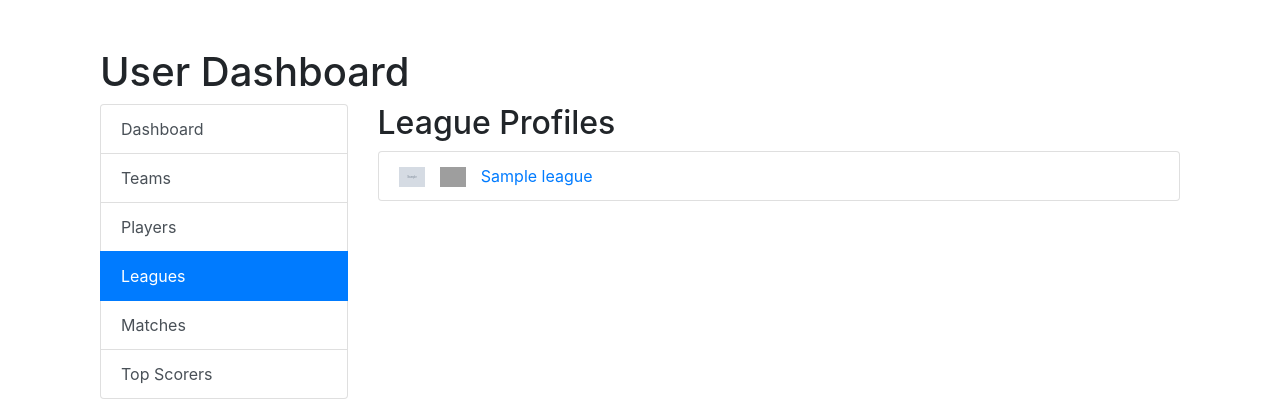
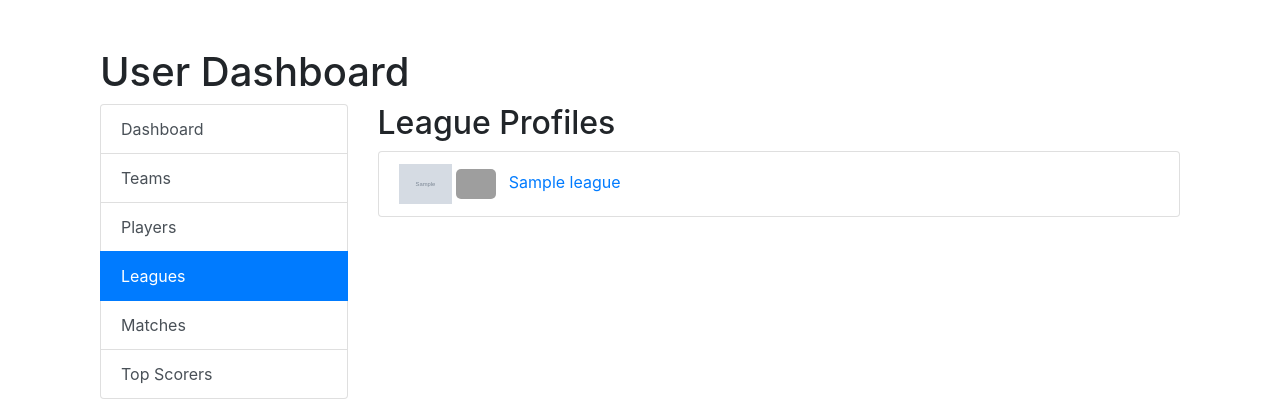
Before and after one commit to kaimg/Sports-League-Management-System, a Flask app: page /user/leagues in a window 1280 px wide. Shown: the part 61-477 px from the top of the page. Run offline with Flask 3, Linux system fonts and the light colour scheme; the visitor is signed in with stand-in values (Sample User, id 1); grey boxes marked "Sample" are stand-in pictures; a database or web service that is not in the repository returns one stand-in record (values such as "Sample title"); some libraries are stand-ins or nearby versions; grey boxes are pictures that could not be loaded.

Commit message:
Resolve issue with flag size
Resolved spot bugs

```diff
--- a/templates/user_leagues.html
+++ b/templates/user_leagues.html
@@ -1,14 +1,24 @@
 {% extends "user_dashboard.html" %}
 {% block user_content %}
 <h2>League Profiles</h2>
+<style>
+    .flag-img {
+        width: 40px;
+        height: auto;
+        max-height: 30px;
+        object-fit: cover;
+        border-radius: 5px;
+        margin-right: 10px;
+    }
+</style>
 <ul class="list-group">
     {% for league in leagues %}
         <li class="list-group-item">
             {% if league[3] %}
-                <img src="{{ league[3] }}" alt="{{ league[1] }} Logo" style="height: 20px; margin-right: 10px;">
+                <img src="{{ league[3] }}" alt="{{ league[1] }} Logo" style="height: 40px;">
             {% endif %}
             {% if league[2] %}
-                <img src="{{ league[2] }}" alt="{{ league[1] }} Flag" style="height: 20px; margin-right: 10px;">
+                <img src="{{ league[2] }}" alt="{{ league[1] }} Flag" class="flag-img mr-2"">
             {% endif %}
             <a href="{{ url_for('user.profile_league', league_id=league[0]) }}">{{ league[1] }}</a>
         </li>
--- a/user_routes.py
+++ b/user_routes.py
@@ -361,7 +361,7 @@ def profile_league(league_id):
     cur = db.cursor()
 
     cur.execute("""
-        SELECT l.name, c.name AS country, l.icon_url, c.flag_url
+        SELECT l.name, c.name AS country, l.icon_url, c.flag_url, l.cl_spot, l.uel_spot, l.relegation_spot
         FROM leagues l
         JOIN countries c ON l.country_id = c.country_id
         WHERE l.league_id = %s
@@ -373,9 +373,13 @@ def profile_league(league_id):
 
     cur.execute("""
         SELECT s.position, s.team_id, t.name AS team_name, s.played_games, s.won, s.draw, s.lost,
-               s.points, s.goals_for, s.goals_against, s.goal_difference, s.form, t.crestURL
+               s.points, s.goals_for, s.goals_against, s.goal_difference, s.form, t.crestURL,
+               CASE WHEN s.position <= l.cl_spot THEN TRUE ELSE FALSE END AS cl_spot,
+               CASE WHEN s.position > l.cl_spot AND s.position <= l.uel_spot THEN TRUE ELSE FALSE END AS uel_spot,
+               CASE WHEN s.position >= l.relegation_spot THEN TRUE ELSE FALSE END AS relegation_spot
         FROM standings s
         JOIN teams t ON s.team_id = t.team_id
+        JOIN leagues l ON s.league_id = l.league_id
         WHERE s.league_id = %s
         ORDER BY s.position
     """, (league_id,))
@@ -384,6 +388,9 @@ def profile_league(league_id):
     cur.close()
 
     return render_template('profile_league.html', league=league, teams=teams, standings=standings)
+
+
+
 
 @user_bp.route('/user/scorers')
 @login_required
```
Also changed, not shown: templates/profile_league.html (+14 -4 lines), templates/user_players.html (+12 -2 lines).
